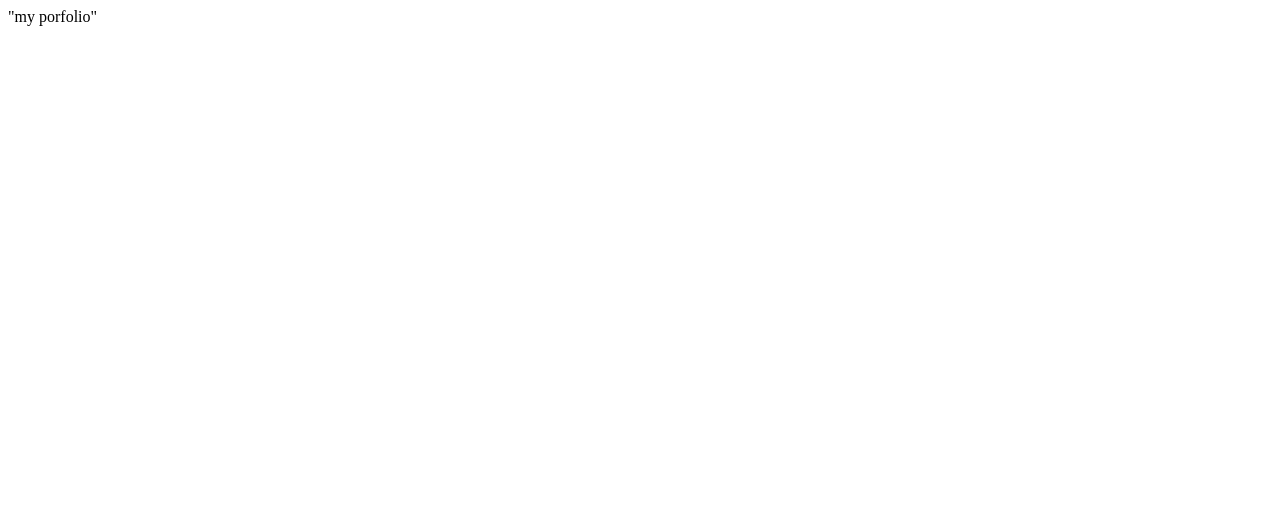
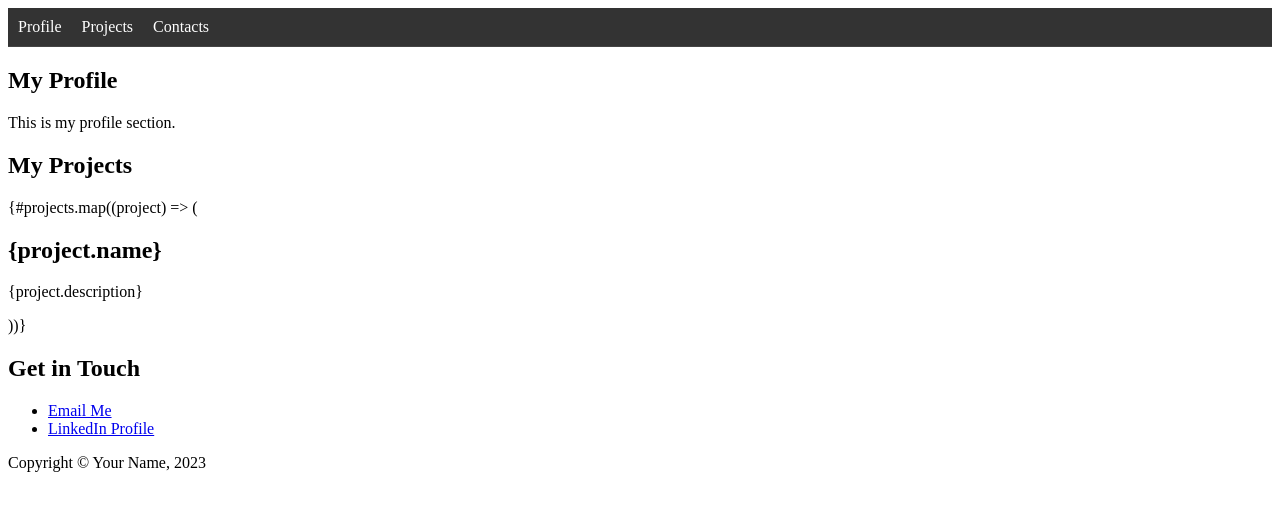
Before and after one commit to ndow-cap/ndow-cap.github.io, a plain HTML site: page index.html in a window 1280 px wide. Drawn offline with Linux system fonts and the light colour scheme.

Commit message:
beginning website

```diff
--- a/index.html
+++ b/index.html
@@ -1 +1,46 @@
-"my porfolio"
+<!DOCTYPE html>
+<html>
+<head>
+  <link rel="stylesheet" href="styles.css">
+</head>
+<nav>
+  <ul>
+    <li><a href="#profile">Profile</a></li>
+    <li><a href="#projects">Projects</a></li>
+    <li><a href="contacts">Contacts</a></li>
+  </ul>
+</nav>
+</html>
+
+
+<!-- Profile section -->
+<section id="profile">
+  <h1>My Profile</h1>
+  <p>This is my profile section.</p>
+</section>
+
+<!-- Projects section -->
+<section id="projects">
+  <h1>My Projects</h1>
+  <div>
+    <!-- Loop through projects array and display each project -->
+    {#projects.map((project) => (
+      <div key={project.id}>
+        <h2>{project.name}</h2>
+        <p>{project.description}</p>
+      </div>
+    ))}
+  </div>
+</section>
+
+<!-- Contacts section -->
+<section id="contacts">
+  <h1>Get in Touch</h1>
+  <ul>
+    <li><a href="mailto:your@email.com">Email Me</a></li>
+    <li><a href="https://www.linkedin.com/in/yourlinkedinprofile/">LinkedIn Profile</a></li>
+  </ul>
+</section>
+
+<!-- Footer -->
+<footer>Copyright &copy; Your Name, 2023</footer>
--- /dev/null
+++ b/styles.css
@@ -0,0 +1,28 @@
+nav {
+  background-color: #333;
+  padding: 10px;
+  text-align: center;
+  margin: 0;
+  border-bottom: 1px solid #444;
+}
+
+nav ul {
+  list-style: none;
+  margin: 0;
+  padding: 0;
+  display: flex;
+  justify-content: left;
+}
+
+nav li {
+  margin-right: 20px;
+}
+
+nav a {
+  color: #fff;
+  text-decoration: none;
+}
+
+nav a:hover {
+  color: #ccc;
+}
```
